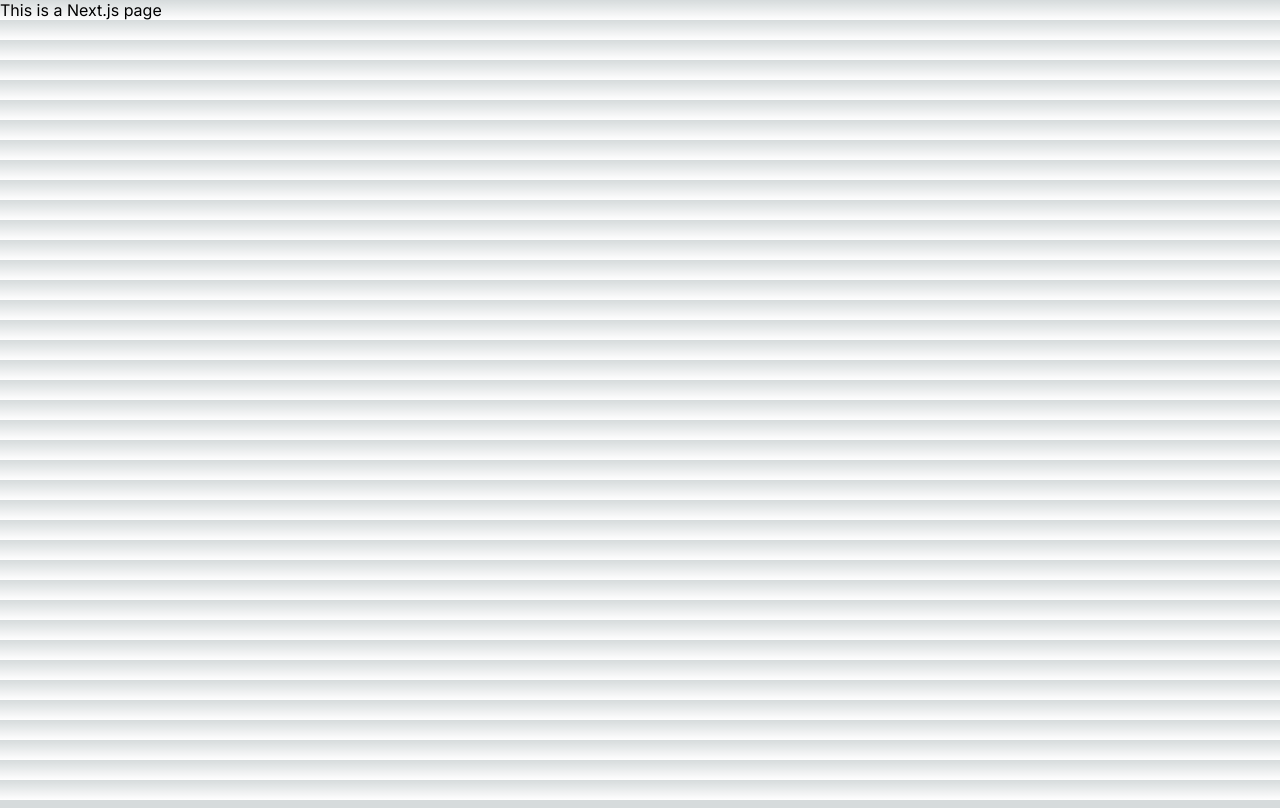
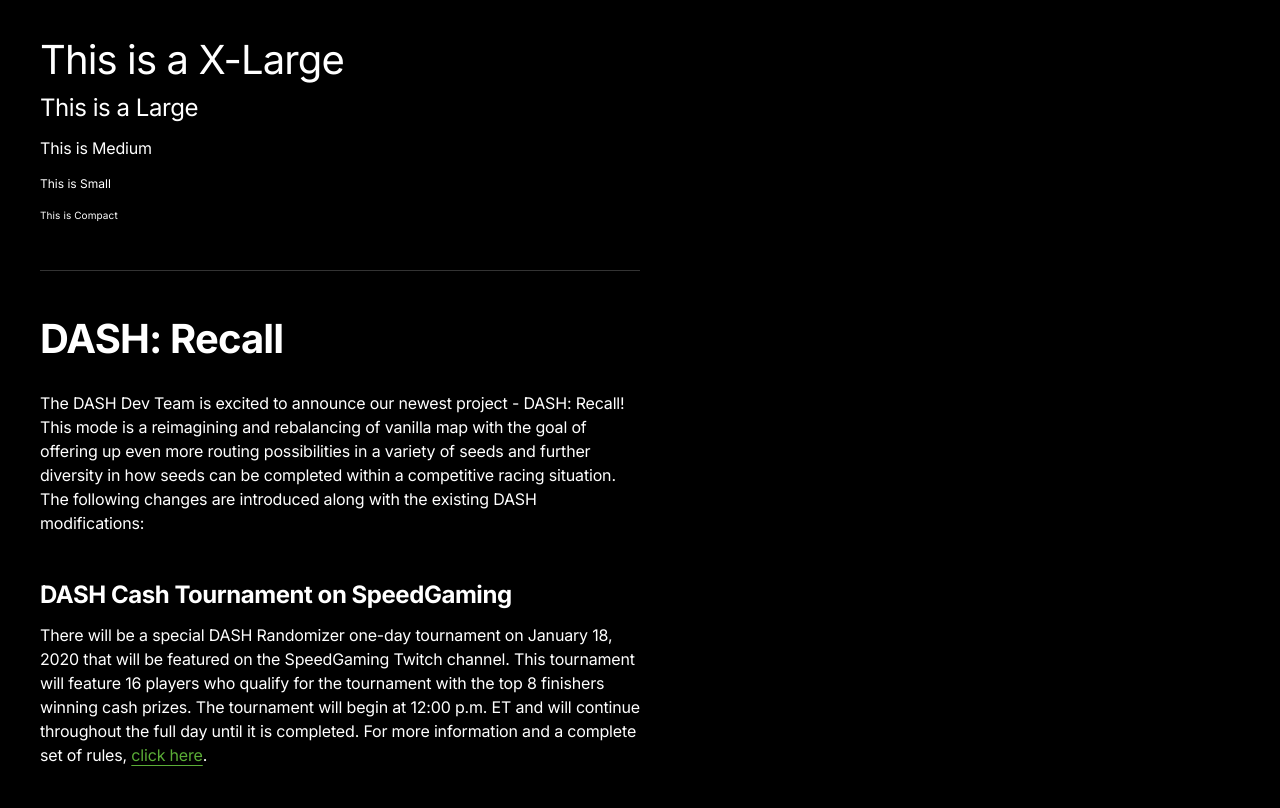
Before and after one commit to dashrando/dash-randomizer, a Next.js app in the folder apps/web-next/: page / in a window 1280 px wide. Built offline with nearby package versions, Linux system fonts and the light colour scheme.

Commit message:
example of type system

```diff
--- /dev/null
+++ b/apps/web-next/app/components/spacer.module.css
@@ -0,0 +1,5 @@
+.base {
+  display: block;
+  height: 0;
+  margin-top: var(--spacing);
+}
--- /dev/null
+++ b/apps/web-next/app/components/spacer.tsx
@@ -0,0 +1,11 @@
+import { CSSProperties } from 'react'
+import styles from './spacer.module.css'
+
+export default function Spacer({
+  y = 1,
+}: {
+  y?: number
+}) {
+  const style = { '--spacing': `var(--spacer-${y}x)` } as CSSProperties
+  return <div className={styles.base} style={style} aria-hidden={true} />
+}
--- /dev/null
+++ b/apps/web-next/app/components/text.tsx
@@ -0,0 +1,21 @@
+import Typograhy from './typography'
+
+export const Body = (props: any) => {
+  return (
+    <Typograhy el="p" size="medium" {...props} />
+  )
+}
+
+export const Headline = (props: any) => {
+  return (
+    <Typograhy el="h1" size="xlarge" weight="bold" {...props} />
+  )
+}
+
+export const Heading = ({ el = 'h2', size = 'large', ...props }: any) => {
+  return (
+    <Typograhy el={el} size={size} weight="bold" {...props} />
+  )
+}
+
+export default Body
--- /dev/null
+++ b/apps/web-next/app/components/typography.module.css
@@ -0,0 +1,56 @@
+.base {
+  font-weight: 400;
+  margin: 0;
+  padding: 0;
+  line-height: 1;
+}
+
+.base a {
+  color: var(--color-green);
+  text-underline-offset: var(--spacer);
+  text-decoration-thickness: 1px;
+  transition: color 0.15s ease-in-out, text-decoration-color 0.15s ease-in-out;
+}
+
+.base a:hover {
+  color: var(--color-magenta);
+  text-decoration-color: transparent;
+}
+
+.size_compact {
+  font-size: 10px;
+  line-height: 14px;
+  letter-spacing: 0.1px;
+}
+
+.size_small {
+  font-size: 12px;
+  line-height: 16px;
+  letter-spacing: 0;
+}
+
+.size_medium {
+  font-size: 16px;
+  line-height: 24px;
+  letter-spacing: -0.176px;
+}
+
+.size_large {
+  font-size: 24px;
+  line-height: 24px;
+  letter-spacing: -0.456px;
+}
+
+.size_xlarge {
+  font-size: 40px;
+  line-height: 40px;
+  letter-spacing: -0.88px;
+}
+
+.weight_default {
+  font-weight: 400;
+}
+
+.weight_bold {
+  font-weight: 700;
+}
--- /dev/null
+++ b/apps/web-next/app/components/typography.tsx
@@ -0,0 +1,40 @@
+import { VariantProps, cva } from 'class-variance-authority'
+import styles from './typography.module.css'
+import { cn } from '@/lib/utils'
+
+const textVariants = cva(
+  styles.base,
+  {
+    variants: {
+      size: {
+        medium: styles.size_medium,
+        large: styles.size_large,
+        small: styles.size_small,
+        compact: styles.size_compact,
+        xlarge: styles.size_xlarge,
+      },
+      weight: {
+        bold: styles.weight_bold,
+        default: styles.weight_default,
+      }
+    },
+    defaultVariants: {
+      size: "medium",
+      weight: "default",
+    },
+  }
+)
+
+export interface TextProps
+  extends React.HTMLAttributes<HTMLElement>,
+    VariantProps<typeof textVariants> {}
+
+export default function Text({
+  size = 'medium',
+  weight = 'default',
+  className = '',
+  ...props
+}: any) {
+  const El = props.el || 'p'
+  return (<El className={cn(textVariants({ size, weight, className }))}>{props.children}</El>)
+}
--- a/apps/web-next/app/globals.css
+++ b/apps/web-next/app/globals.css
@@ -1,82 +1,35 @@
 :root {
-  --max-width: 1100px;
-  --border-radius: 12px;
-  --font-mono: ui-monospace, Menlo, Monaco, 'Cascadia Mono', 'Segoe UI Mono',
-    'Roboto Mono', 'Oxygen Mono', 'Ubuntu Monospace', 'Source Code Pro',
-    'Fira Mono', 'Droid Sans Mono', 'Courier New', monospace;
+  --color-background: #000;
+  --color-foreground: #fff;
+  --color-green: #5aad36;
+  --color-magenta: #d12ebb;
 
-  --foreground-rgb: 0, 0, 0;
-  --background-start-rgb: 214, 219, 220;
-  --background-end-rgb: 255, 255, 255;
+  --selection-background: var(--color-magenta);
+  --selection-foreground: var(--color-background);
 
-  --primary-glow: conic-gradient(
-    from 180deg at 50% 50%,
-    #16abff33 0deg,
-    #0885ff33 55deg,
-    #54d6ff33 120deg,
-    #0071ff33 160deg,
-    transparent 360deg
-  );
-  --secondary-glow: radial-gradient(
-    rgba(255, 255, 255, 1),
-    rgba(255, 255, 255, 0)
-  );
-
-  --tile-start-rgb: 239, 245, 249;
-  --tile-end-rgb: 228, 232, 233;
-  --tile-border: conic-gradient(
-    #00000080,
-    #00000040,
-    #00000030,
-    #00000020,
-    #00000010,
-    #00000010,
-    #00000080
-  );
-
-  --callout-rgb: 238, 240, 241;
-  --callout-border-rgb: 172, 175, 176;
-  --card-rgb: 180, 185, 188;
-  --card-border-rgb: 131, 134, 135;
+  --spacer: 4px;
+  --spacer-2x: 8px;
+  --spacer-3x: 12px;
+  --spacer-4x: 16px;
+  --spacer-5x: 20px;
+  --spacer-6x: 24px;
+  --spacer-7x: 28px;
+  --spacer-8x: 32px;
+  --spacer-9x: 36px;
+  --spacer-10x: 40px;
+  --spacer-11x: 44px;
+  --spacer-12x: 48px;
+  --spacer-13x: 52px;
+  --spacer-14x: 56px;
+  --spacer-15x: 60px;
+  --spacer-16x: 64px;
 }
 
-@media (prefers-color-scheme: dark) {
-  :root {
-    --foreground-rgb: 255, 255, 255;
-    --background-start-rgb: 0, 0, 0;
-    --background-end-rgb: 0, 0, 0;
+html { box-sizing: border-box; }
+*, *:before, *:after { box-sizing: inherit; }
 
-    --primary-glow: radial-gradient(rgba(1, 65, 255, 0.4), rgba(1, 65, 255, 0));
-    --secondary-glow: linear-gradient(
-      to bottom right,
-      rgba(1, 65, 255, 0),
-      rgba(1, 65, 255, 0),
-      rgba(1, 65, 255, 0.3)
-    );
-
-    --tile-start-rgb: 2, 13, 46;
-    --tile-end-rgb: 2, 5, 19;
-    --tile-border: conic-gradient(
-      #ffffff80,
-      #ffffff40,
-      #ffffff30,
-      #ffffff20,
-      #ffffff10,
-      #ffffff10,
-      #ffffff80
-    );
-
-    --callout-rgb: 20, 20, 20;
-    --callout-border-rgb: 108, 108, 108;
-    --card-rgb: 100, 100, 100;
-    --card-border-rgb: 200, 200, 200;
-  }
-}
-
-* {
-  box-sizing: border-box;
-  padding: 0;
-  margin: 0;
+html, body {
+  height: 100%;
 }
 
 html,
@@ -86,22 +39,18 @@ body {
 }
 
 body {
-  color: rgb(var(--foreground-rgb));
-  background: linear-gradient(
-      to bottom,
-      transparent,
-      rgb(var(--background-end-rgb))
-    )
-    rgb(var(--background-start-rgb));
+  text-rendering: optimizelegibility;
+  -webkit-font-smoothing: antialiased;
+  color: var(--color-foreground);
+  background-color: var(--color-background);
 }
 
-a {
-  color: inherit;
-  text-decoration: none;
+::-moz-selection {
+  background-color: var(--selection-background);
+  color: var(--selection-foreground);
 }
 
-@media (prefers-color-scheme: dark) {
-  html {
-    color-scheme: dark;
-  }
+::selection {
+  background-color: var(--selection-background);
+  color: var(--selection-foreground);
 }
--- a/apps/web-next/app/page.tsx
+++ b/apps/web-next/app/page.tsx
@@ -1,7 +1,34 @@
+import Typography from '@/app/components/typography'
+import Spacer from '@/app/components/spacer'
+import { Headline, Heading, Body } from './components/text'
+
 export default function Home() {
   return (
-    <main>
-      This is a Next.js page
+    <main style={{ padding: 'var(--spacer-8x)'}}>
+      <Typography el="h1" size="xlarge">This is a X-Large</Typography>
+      <Spacer y={4} />
+      <Typography el="h3" size="large">This is a Large</Typography>
+      <Spacer y={4} />
+      <Typography el="p" size="medium">This is Medium</Typography>
+      <Spacer y={4} />
+      <Typography el="p" size="small">This is Small</Typography>
+      <Spacer y={4} />
+      <Typography el="p" size="compact">This is Compact</Typography>
+      <Spacer y={12} />
+      <div style={{ maxWidth: '600px', borderTop: '1px solid #333' }}>
+        <Spacer y={12} />
+        <Headline>DASH: Recall</Headline>
+        <Spacer y={8} />
+        <Body>
+          The DASH Dev Team is excited to announce our newest project - DASH: Recall! This mode is a reimagining and rebalancing of vanilla map with the goal of offering up even more routing possibilities in a variety of seeds and further diversity in how seeds can be completed within a competitive racing situation. The following changes are introduced along with the existing DASH modifications:
+        </Body>
+        <Spacer y={12} />
+        <Heading>DASH Cash Tournament on SpeedGaming</Heading>
+        <Spacer y={4} />
+        <Body>
+          There will be a special DASH Randomizer one-day tournament on January 18, 2020 that will be featured on the SpeedGaming Twitch channel. This tournament will feature 16 players who qualify for the tournament with the top 8 finishers winning cash prizes. The tournament will begin at 12:00 p.m. ET and will continue throughout the full day until it is completed. For more information and a complete set of rules, <a href="https://dashrando.github.io/tournament">click here</a>.
+        </Body>
+      </div>
     </main>
   )
 }
--- /dev/null
+++ b/apps/web-next/lib/utils.ts
@@ -0,0 +1,5 @@
+import { ClassValue, clsx } from 'clsx'
+
+export function cn(...inputs: ClassValue[]) {
+  return clsx(inputs)
+}
--- a/package.json
+++ b/package.json
@@ -20,6 +20,9 @@
   "engines": {
     "node": ">=14.0.0"
   },
-  "dependencies": {},
+  "dependencies": {
+    "class-variance-authority": "^0.4.0",
+    "clsx": "^1.2.1"
+  },
   "packageManager": "npm@8.19.4"
 }
```
Also changed, not shown: 1 other file (tests, documents, lock files or other folders).
